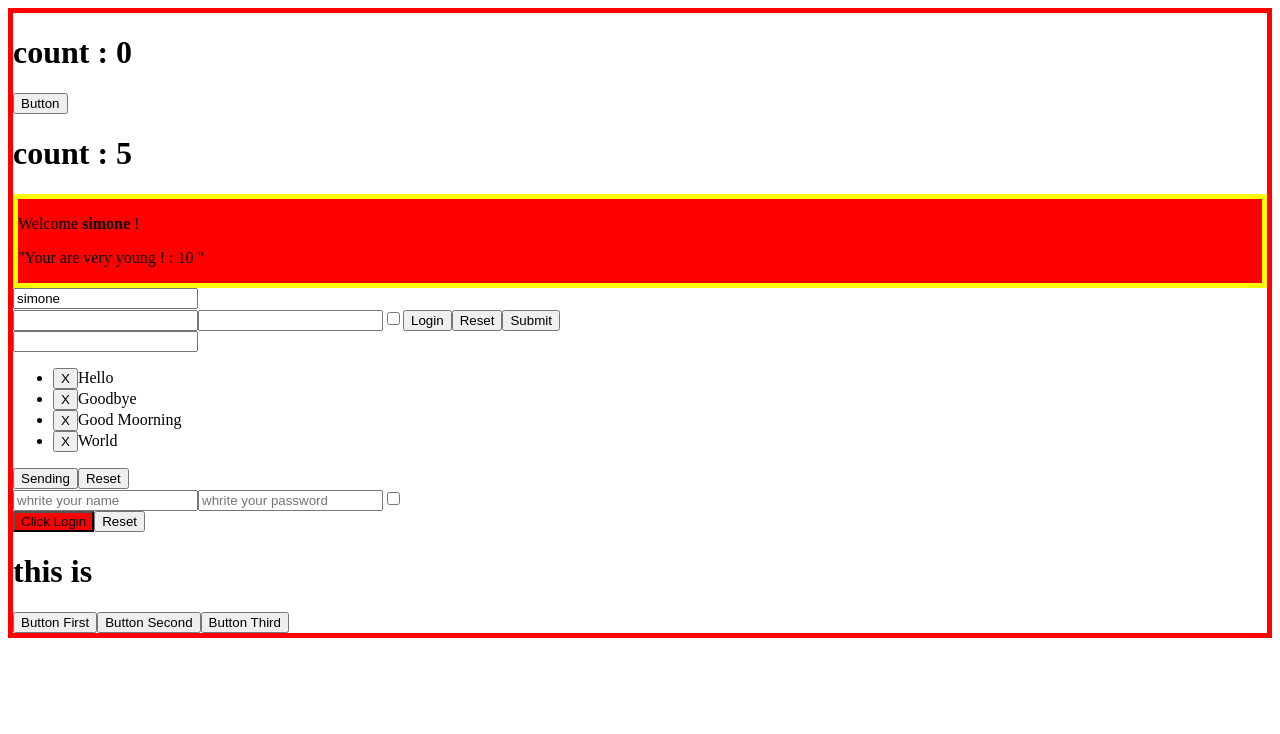
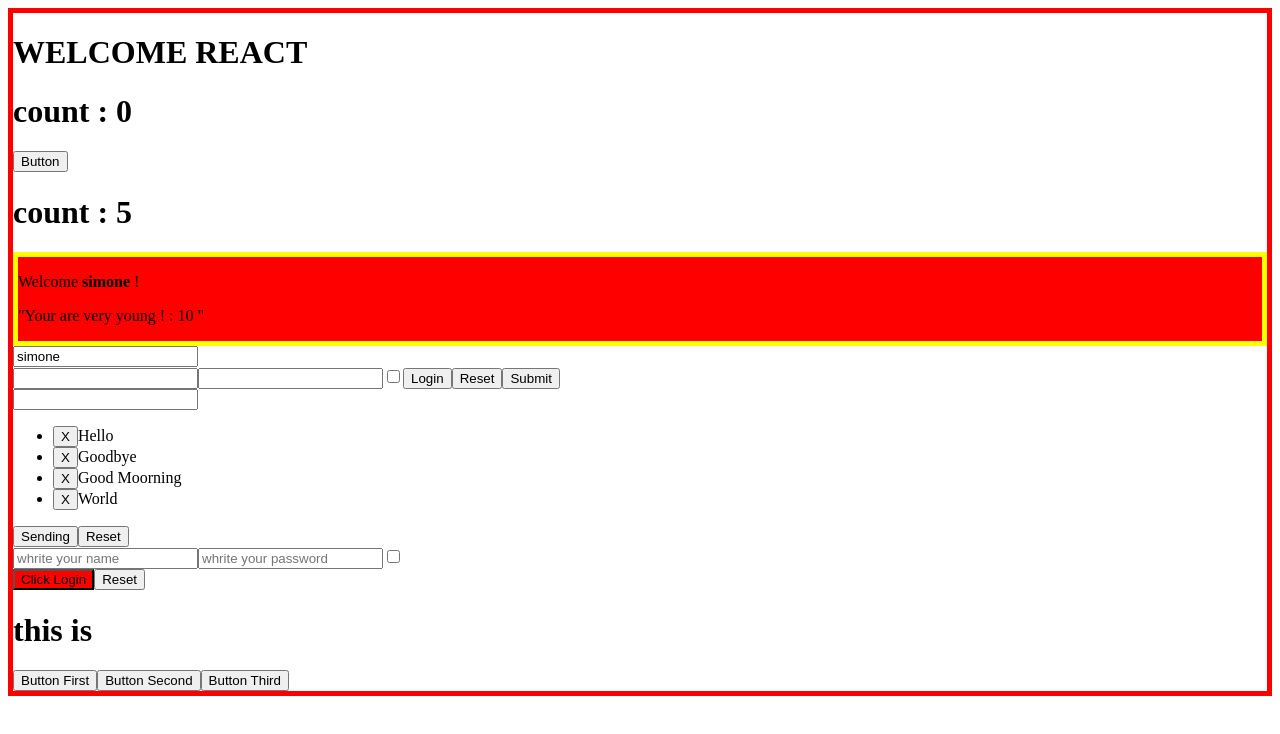
Before and after one commit to Simonedamb/React-exercises, a React (Create React App) app: page / in a window 1280 px wide. Shown: the top 734 px of the page. Built offline with nearby package versions, Linux system fonts and the light colour scheme.

Commit message:
component-composition-02

```diff
--- a/src/App.js
+++ b/src/App.js
@@ -12,7 +12,7 @@ export class App extends React.Component {
   render() {
     return (
       <>
-        <Container>
+        <Container title={"WELCOME REACT"}>
           <ClickCounter />
           <Counter />
           <InteractiveWelcome />
--- a/src/Container.js
+++ b/src/Container.js
@@ -4,6 +4,7 @@ export class Container extends React.Component {
   render() {
     return (
       <div className="containerColor">
+        <h1>{this.props.title}</h1>
         <div>{this.props.children}</div>
       </div>
     );
```
